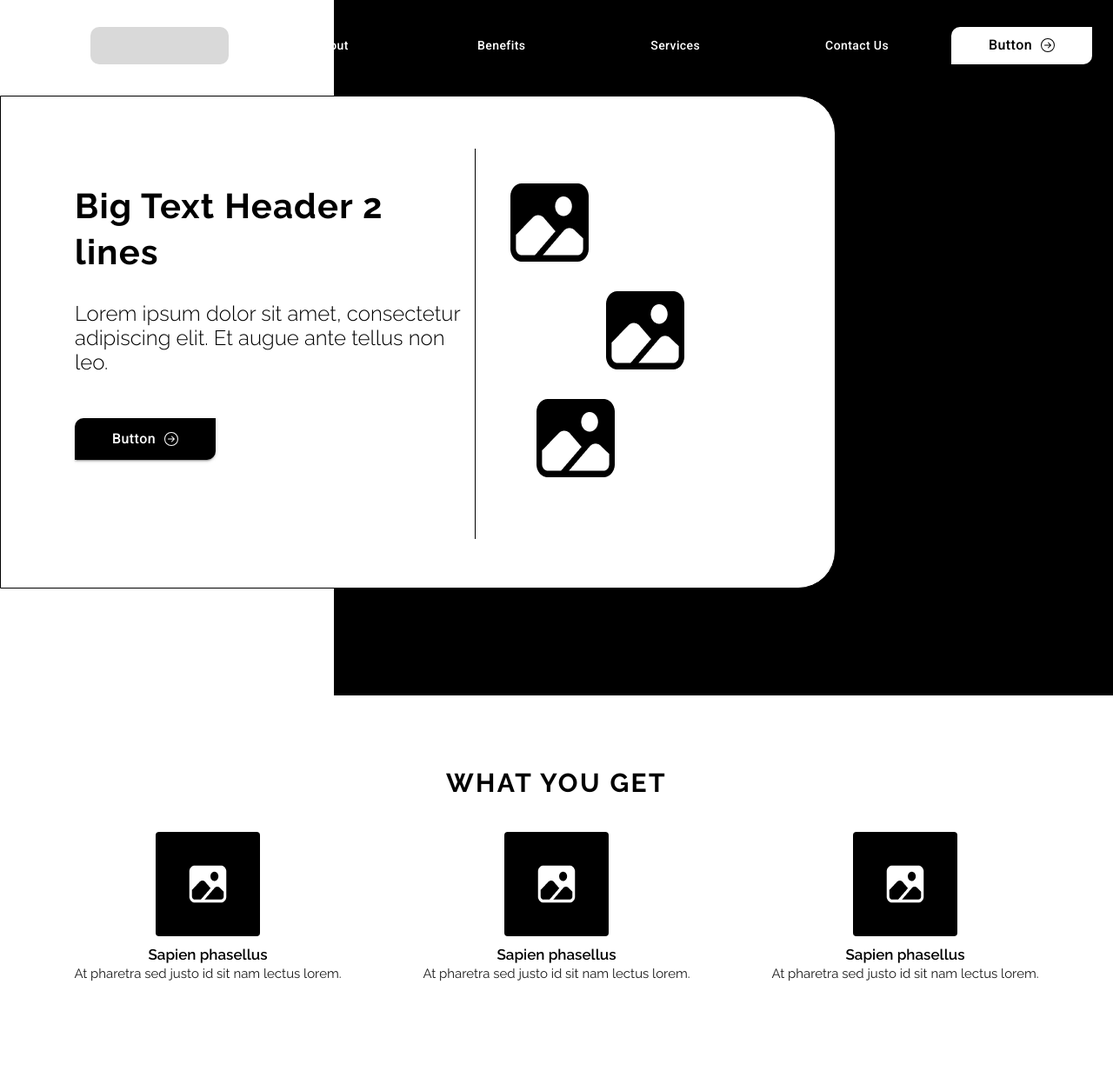
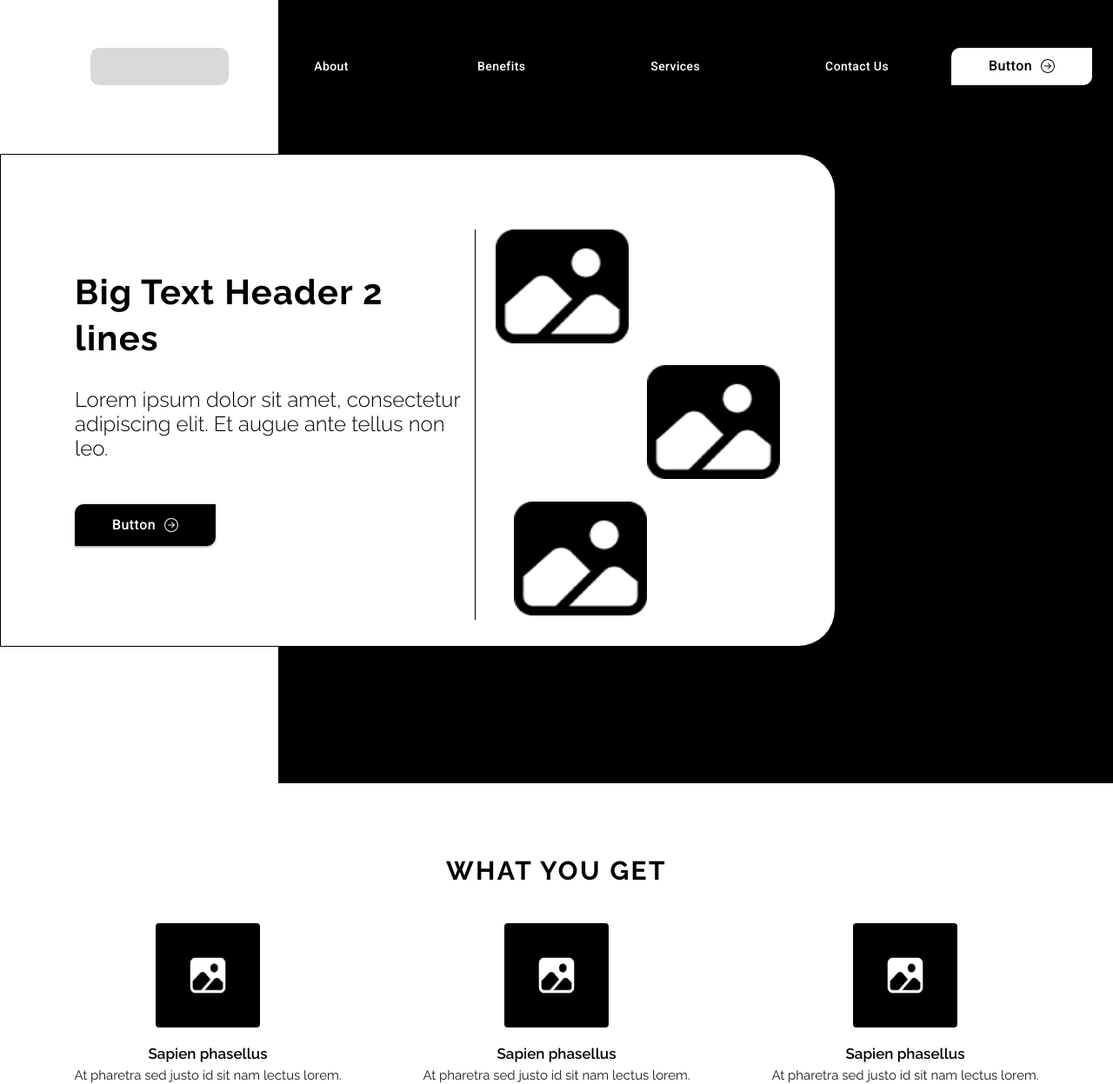
Before and after one commit to NBJ-Developer/nbj-client, a React (Create React App) app: page / in a window 1280 px wide. Shown: the whole page at 87% size. Before the commit the page ends 1181 px from the top, so only its background shows below. Built offline with nearby package versions, Linux system fonts and the light colour scheme.

Commit message:
Updated NavBar, Hero, Benefit Components in Home updated plus About Component Added

```diff
--- a/src/components/Benefits/Benefits.css
+++ b/src/components/Benefits/BenefitsH.css
@@ -16,17 +16,22 @@ body {
 .div_column {
     column-count: 2;
     column-gap: 15px;
-    margin-top: 20px;
+    margin-top: 25px;
 }
 
 .check {
     margin-bottom: -2px;
 }
 
+.w_vector {
+    width: 110px;
+    height: 110px;
+}
+
 .div_column_2 {
     column-count: 2;
     column-gap: 15px;
-    margin: 20px 0 0 8px;
+    margin: 23px 0 0 8px;
 }
 
 .div_column_text {
@@ -56,13 +61,18 @@ body {
     border-radius: 4px;
 }
 
+.sw_vector {
+    width: 42.58px;
+    height: 42.58px;
+}
+
 .sapien {
     font-weight: 600;
     font-size: 17px;
     line-height: 23px;
     text-align: center;
     color: #000000;
-    margin-top: 10px;
+    margin-top: 19px;
 }
 
 .pharetra {
@@ -71,4 +81,5 @@ body {
     line-height: 20px;
     text-align: center;
     color: rgba(0, 0, 0, 0.9);
+    margin-top: 3px;
 }
--- a/src/components/Benefits/Benefits.jsx
+++ b/src/components/Benefits/BenefitsH.jsx
@@ -1,20 +1,20 @@
 import * as React from 'react';
 import Box from '@mui/material/Box';
-import './Benefits.css'
+import './BenefitsH.css'
 import { BsCheck2Circle } from 'react-icons/bs'
 import WhiteVector from '../../assets/images/BBVector.png'
 import SWVector from '../../assets/images/BBVector_small.png'
 
-export default function Benefits() {
+export default function BenefitsH() {
   return (
-    <div>
+    <Box>
       {/* SMALL DEVICE */}
       <Box
         sx={{ display: { xs: 'block', md: 'none' },
           width: 315,
           height: 269,
           backgroundColor: '#ffffff',
-          margin: '160px 0 20px 30px'
+          margin: '180px 30px 0 30px'
 
         }}>
           <h4 className='what_you'>WHAT YOU GET</h4>
@@ -37,22 +37,24 @@ export default function Benefits() {
               justifyContent: 'center',
               alignItems: 'center'
             }}>
-            <img src={WhiteVector} alt="" />
+            <img src={WhiteVector} alt="" className='w_vector' />
           </Box>
       </Box>
 
         {/* MEDIUM DEVICE */}
       <Box sx={{  display: {xs: 'none', md: 'block'},
                   marginTop: '83px'}}>
-      <h4 className='you_get'>WHAT YOU GET</h4>
+
+            <h4 className='you_get'>WHAT YOU GET</h4>
             <Box sx={{display: 'flex',
                       justifyContent: 'center',
-                      alignItems: 'center'
+                      alignItems: 'center',
+                      marginTop: '43px'
               }}>
               <Box sx={{  display: 'flex',
                           alignItems: 'center',
                           width: '1122px',
-                          height: '263px'
+                          height: '185px'
                 }}>
 
                 <Box sx={{  width: '320px',
@@ -61,7 +63,7 @@ export default function Benefits() {
                             marginRight: '81px'
                   }}>
                     <div className='inner_box'>
-                      <img src={SWVector} alt="" />
+                      <img src={SWVector} alt="" className='sw_vector' />
                     </div>
                     <p className='sapien'>Sapien phasellus</p>
                     <p className='pharetra'>At pharetra sed justo id sit nam lectus lorem.</p>
@@ -73,18 +75,17 @@ export default function Benefits() {
                             marginRight: '81px'
                   }}>
                     <div className='inner_box'>
-                      <img src={SWVector} alt="" />
+                      <img src={SWVector} alt="" className='sw_vector' />
                     </div>
                     <p className='sapien'>Sapien phasellus</p>
                     <p className='pharetra'>At pharetra sed justo id sit nam lectus lorem.</p>
                 </Box>
 
                 <Box sx={{  width: '320px',
-                            height: '185px',
-                            textAlign: 'center'
+                            height: '185px'
                   }}>
                     <div className='inner_box'>
-                      <img src={SWVector} alt="" />
+                      <img src={SWVector} alt="" className='sw_vector' />
                     </div>
                     <p className='sapien'>Sapien phasellus</p>
                     <p className='pharetra'>At pharetra sed justo id sit nam lectus lorem.</p>
@@ -92,6 +93,6 @@ export default function Benefits() {
               </Box>
             </Box>
       </Box>
-    </div>
+    </Box>
   );
 }
--- a/src/components/Hero/Hero.css
+++ b/src/components/Hero/HeroH.css
@@ -33,11 +33,12 @@ body {
 }
 
 .line_2 {
-    margin-top: 10px;
+    margin-top: 36px;
 }
 
-.avatar {
-    margin: 18px 0 0 128px;
+.avatar_mobile {
+    width: 90px;
+    height: 90px;
 }
 
 .hero_text_web {
@@ -51,7 +52,7 @@ body {
     line-height: 132.4%;
     letter-spacing: 0.03em;
     color: #000000;
-    padding-top: 50px;
+    padding-top: 82px;
 }
 
 .lorem_web {
@@ -63,16 +64,19 @@ body {
     margin-bottom: 50px;
 }
 
+.avatar_web {
+    width: 152.83px;
+    height: 131px;
+}
+
 .avatar_1 {
-    /* width: 152.83px;
-    height: 131px; */
-    margin: 50px 0 0 40px;
+    margin: 36px 0 0 23px;
 }
 
 .avatar_2 {
-    margin: 30px 0 0 150px;
+    margin: 21.49px 0 0 197.33px;
 }
 
 .avatar_3 {
-    margin: 30px 0 0 70px;
+    margin: 21.49px 0 0 43.97px;
 }
--- a/src/components/Hero/Hero.jsx
+++ b/src/components/Hero/HeroH.jsx
@@ -1,20 +1,19 @@
 import * as React from 'react';
 import Box from '@mui/material/Box';
-import './Hero.css'
+import './HeroH.css'
 import ContainedButtonsMB from '../../elements/Button/ContainedButtonsMB';
-//import ContainedButtons from '../../elements/Button/ContainedButtons';
 import Line from '../../assets/images/Line_Horizontal.png'
 import Line2 from '../../assets/images/Line_Vertical.png'
 import Avatar from '../../assets/images/Vector.png'
 
-export default function Hero() {
+export default function HeroH() {
   return (
-    <div>
+    <Box>
       {/* SMALL DEVICE */}
       <Box
         sx={{ display: { xs: 'block', md: 'none' },
               width: '100%',
-              height: '410px',
+              height: '390px',
               backgroundColor: 'primary.dark',
               background: 'linear-gradient(to right,  #ffffff 0%,#ffffff 50%,#000000 50%,#000000 100%)',
               paddingTop: '20px'
@@ -34,37 +33,37 @@ export default function Hero() {
             </div>
             <ContainedButtonsMB />
             <img src={Line} alt="" className='line' />
-            <img src={Avatar} alt="" className='avatar' />
+            <img src={Avatar} alt="" style={{margin: '18px 0 0 128px'}} className='avatar_mobile' />
         </Box>
 
         <Box sx={{  margin: '30px 0 0 30px', }}>
-          <img src={Avatar} alt="" />
+          <img src={Avatar} alt="" className='avatar_mobile' />
         </Box>
 
         <Box sx={{ margin: '-25px 0 0 140px', }}>
-          <img src={Avatar} alt="" />
+          <img src={Avatar} alt="" className='avatar_mobile' />
         </Box>
       </Box>
 
       {/* MEDIUM DEVICE */}
-      <Box sx={{  display: { xs: 'none', md: 'block' },
+     <Box sx={{  display: { xs: 'none', md: 'block' },
                   width: '100%',
-                  height: '700px',
+                  height: '734px',
                   backgroundColor: 'primary.dark',
-                  background: 'linear-gradient(to right,  #ffffff 0%,#ffffff 30%,#000000 30%,#000000 100%)',
+                  background: 'linear-gradient(to right,  #ffffff 0%,#ffffff 25%,#000000 25%,#000000 100%)',
                   paddingTop: '10px',
                   marginBottom: '50px',
 
         }}>
 
-        <Box sx={{  display: 'flex',
+          <Box sx={{  display: 'flex',
                     width: '961px',
                     height: '567px',
                     background: '#ffffff',
                     border: '1px solid #000000',
                     borderRadius: '0 43px 43px 0',
                     padding: '50px 0 0 85px'
-          }}>
+            }}>
             <Box className='hero_text_web'>
               <p className='big_text_web'>Big Text Header 2 lines</p>
               <p className='lorem_web'>Lorem ipsum dolor sit amet, consectetur adipiscing elit. Et augue ante tellus non leo. </p>
@@ -78,19 +77,18 @@ export default function Hero() {
 
             <Box>
               <div className='avatar_1'>
-                <img src={Avatar} alt="" />
+                <img src={Avatar} alt="" className='avatar_web' />
               </div>
               <div className='avatar_2'>
-                <img src={Avatar} alt="" />
+                <img src={Avatar} alt="" className='avatar_web' />
               </div>
               <div className='avatar_3'>
-                <img src={Avatar} alt="" />
+                <img src={Avatar} alt="" className='avatar_web' />
               </div>
             </Box>
-
-        </Box>
+          </Box>
       </Box>
 
-    </div>
+    </Box>
   );
 }
--- a/src/components/NavBar/NavBar.jsx
+++ b/src/components/NavBar/NavBarH.jsx
@@ -13,7 +13,7 @@ import ContainedButtons from '../../elements/Button/ContainedButtons'
 
 const pages = ['About', 'Benefits', 'Services', 'Contact Us'];
 
-const NavBar = () => {
+const NavBarH = () => {
   const [anchorElNav, setAnchorElNav] = React.useState(null);
 
   const handleOpenNavMenu = (event) => {
@@ -28,8 +28,8 @@ const NavBar = () => {
     <AppBar position="static">
       <Container maxWidth="xl" sx={{ background: {
         xs: 'linear-gradient(to right,  #ffffff 0%,#ffffff 50%,#000000 50%,#000000 100%)',
-        md: 'linear-gradient(to right,  #ffffff 0%,#ffffff 30%,#000000 30%,#000000 100%)' },
-        height: '100px',
+        md: 'linear-gradient(to right,  #ffffff 0%,#ffffff 25%,#000000 25%,#000000 100%)' },
+        height: { xs: '129px', md: '167px' },
         paddingTop: '18px'
         }}>
         <Toolbar disableGutters sx={{alignItems: 'center'}}>
@@ -41,7 +41,7 @@ const NavBar = () => {
                         height: '30px',
                         background: '#d9d9d9',
                         borderRadius: '10px',
-                        marginLeft: '10px'
+                        marginLeft: '30px'
             }}>
             </Box>
 
@@ -62,7 +62,8 @@ const NavBar = () => {
               flexGrow: 0,
               display: {
                  xs: 'flex', md: 'none'
-                 }
+                 },
+                 my: 4,
                 }
               }>
             <IconButton
@@ -99,19 +100,20 @@ const NavBar = () => {
                               sx={{backgroundColor: '#D9D9D9', width: '150px', height: '40px', paddingTop: '8px'}}>{page}</Typography>
                 </MenuItem>
               ))}
-              <Box sx={{ flexGrow: 0, display: { xs: 'block', md: 'none' }, marginLeft: '30px' }}>
+              <Box sx={{ flexGrow: 0, display: { xs: 'block', md: 'none' }, marginLeft: '30px', marginTop: '50px' }}>
                 <ContainedButtons textAlign="center" />
               </Box>
             </Menu>
           </Box>
 
           {/* MEDIUM DEVICE */}
-          <Box sx={{ flexGrow: 0, display: { xs: 'none', md: 'flex' } }}>
+          <Box sx={{ flexGrow: 0, display: { xs: 'none', md: 'flex' },
+                     alignItems: 'center' }}>
             {pages.map((page) => (
               <Button
                 key={page}
                 onClick={handleCloseNavMenu}
-                sx={{ my: 2, mx: 8, color: 'white', display: 'block', textTransform: 'Capitalize' }}
+                sx={{ my: 5, mx: 8, color: 'white', display: 'block', textTransform: 'Capitalize' }}
               >
                 {page}
               </Button>
@@ -127,4 +129,4 @@ const NavBar = () => {
     </AppBar>
   );
 };
-export default NavBar;
+export default NavBarH;
--- a/src/pages/Home/Home.jsx
+++ b/src/pages/Home/Home.jsx
@@ -1,14 +1,14 @@
 import React from 'react'
-import Benefits from '../../components/Benefits/Benefits'
-import Hero from '../../components/Hero/Hero'
-import NavBar from '../../components/NavBar/NavBar'
+import BenefitsH from '../../components/Benefits/BenefitsH'
+import HeroH from '../../components/Hero/HeroH'
+import NavBarH from '../../components/NavBar/NavBarH'
 
 const Home = () => {
   return (
     <div>
-      <NavBar />
-      <Hero />
-      <Benefits />
+      <NavBarH />
+      <HeroH />
+      <BenefitsH />
     </div>
   )
 }
```
Also changed, not shown: src/components/About/AboutH.jsx (added, +11 -0 lines), src/components/About/AboutH.css (added).
